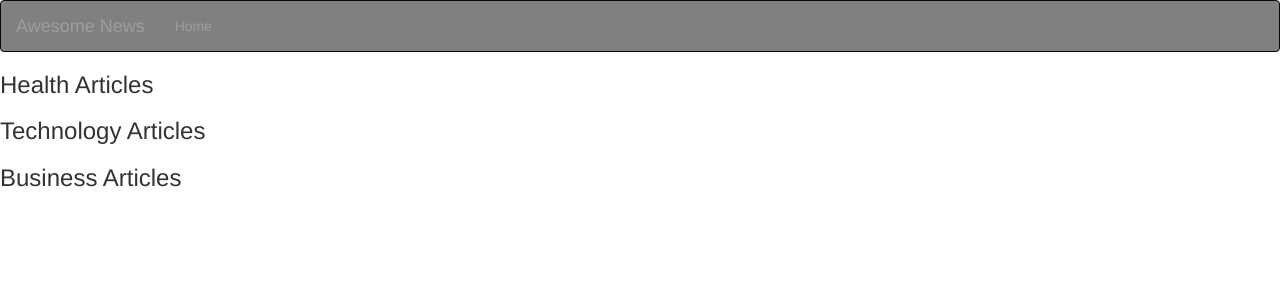
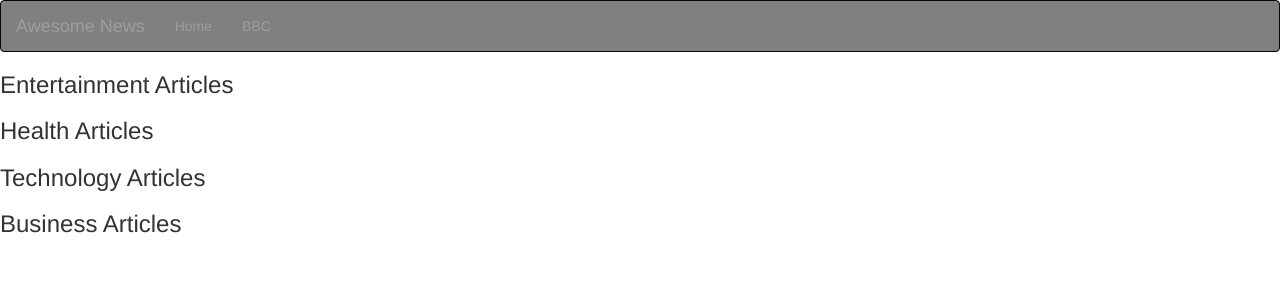
Before and after one commit to kema-ray/News-API, a Flask app: template app/templates/index.html in a window 1280 px wide. Shown: the top 300 px of the page. Run offline with Flask 2, Linux system fonts and the light colour scheme; the template is opened without the code that fills it, so the values that code supplies are empty; parts of the project's set-up code (start-up, migrations or seed data) failed here and were passed over; some libraries are stand-ins or nearby versions.

Commit message:
add unittests

```diff
--- a/app/models/articles.py
+++ b/app/models/articles.py
@@ -1,9 +1,10 @@
 class Article:
-    def __init__(self,name,author,description,publishedAt,url,urlToImage,title):
+    def __init__(self,name,author,description,content,publishedAt,url,urlToImage,title):
         self.name = name
         self.author = author
         self.description = description
-        self.publisedAt = publishedAt
+        self.content = content
+        self.publishedAt = publishedAt
         self.url = url
         self.urlToImage = urlToImage
         self.title = title
--- a/app/request.py
+++ b/app/request.py
@@ -31,12 +31,13 @@ def get_article(name):
             name = article_details_response('name')
             author = article_details_response('author')
             description=article_details_response('description')
+            content = article_details_response('content')
             publishedAt = article_details_response('publisedAt')
             url = article_details_response('url')
             urlToImage = article_details_response('urlToImage')
             title = article_details_response('title')
 
-            article_object = Article(name,author,description,publishedAt,url,urlToImage,title)
+            article_object = Article(name,author,description,content,publishedAt,url,urlToImage,title)
 
     return article_object
 def process_results(article_list):
@@ -45,12 +46,13 @@ def process_results(article_list):
         name = item.get('name')
         author = item.get('author')
         description = item.get('description')
+        content = item.get('content')
         publishedAt = item.get('publishedAt')
         url = item.get('url')
         urlToImage = item.get('urlToImage')
         title = item.get('title')
 
         if author:
-            articles_object = Article(name,author,description,publishedAt,url,urlToImage,title)
+            articles_object = Article(name,author,description,content,publishedAt,url,urlToImage,title)
             article_result.append(articles_object)
     return article_result
--- a/app/templates/article.html
+++ b/app/templates/article.html
@@ -12,7 +12,8 @@
             <h3>{{ article.title }}</h3>
 
             <p class="description"> {{ article.description }}</p>
-            <p class=""> <b> {{ article.author }}</b> - <i>{{ article.publishedAt}}</i> </p>
+            <p class=""> <b> {{ article.author }}</b>
+                <i>{{ article.publishedAt}}</i> </p>
 
 
         </div>
--- a/app/templates/index.html
+++ b/app/templates/index.html
@@ -2,6 +2,10 @@
 {% import 'macros.html' as macro %}
 
 {% block content%}
+    <h3>Entertainment Articles</h3>
+    <ul>
+        {{ macro.displayArticleList(entertainment)}}
+    </ul>
     <h3>Health Articles</h3>
     <ul>
         {{ macro.displayArticleList(health)}}
--- a/app/templates/macros.html
+++ b/app/templates/macros.html
@@ -2,11 +2,31 @@
 {% for article in article_list %}
 <div class="col-xs-12 col-sm-4 col-md-2 col-lg-2 movie-card">
     <img src="{{ article.urlToImage }}" alt="{{ article.title }} poster" class="img-responsive">
-    <li class="text-center">
-        <a href="/article/{{article.name}}">
-            {{ article.title|truncate(15)}}</a>
+    <p class="text-center">
+        <!-- <a href="/article/{{article.name}}"> -->
+           <p>{{ article.title|truncate(30)}}</p>
     </li>
+    <button><a href="{{article.url}}">Read More</a></button>
+    <p>{{article.publishedAt}}</p>
 </div>
+<!-- <div class="container p-3 w-100">
+    <div class="col p-3">
+        <div class="card p-3">
+            <img src="{{article.urlToImage}}" alt="">
+            <div class="card-body">
+                <h3 class="card-title">{{article.title}}</h3>
+                <p class="card-text">{{article.description}}</p>
+                <p class="card-text text-center">{{article.publishedAt}}</p>
+                <a href="{{article.url}}" class="card-text text-center text-decoration-none">
+                    <div class="col-6 d-grid gap-2 mx-auto">
+                        <button class="btn btn-outline-success btn-lg" type="button">Go to Article</button>
+                    </div>
+                </a>
+            </div>
+        </div>
+    </div>
+
+</div> -->
 
 {% endfor %}
 {% endmacro %}
--- a/app/templates/navbar.html
+++ b/app/templates/navbar.html
@@ -12,6 +12,7 @@
         <div class="navbar-collapse collapse">
             <ul class="nav navbar-nav">
                 <li><a href="/">Home</a></li>
+                <li><a href="https://www.bbc.com/news">BBC</a></li>
             </ul>
         </div>
 
--- a/app/views.py
+++ b/app/views.py
@@ -4,10 +4,11 @@ from .request import get_articles,get_article
 
 @app.route('/') #localhost:5000
 def index():
+    entertainment_articles = get_articles('entertainment')
     health_articles = get_articles('health')
     technology_articles = get_articles('technology')
     business_articles = get_articles('business')
-    return render_template('index.html',health = health_articles,technology=technology_articles,business=business_articles)
+    return render_template('index.html',health = health_articles,technology=technology_articles,business=business_articles,entertainment=entertainment_articles)
 
 @app.route('/article/<name>')
 def article(name):
```
Also changed, not shown: tests/test_article.py (+13 -2 lines).
